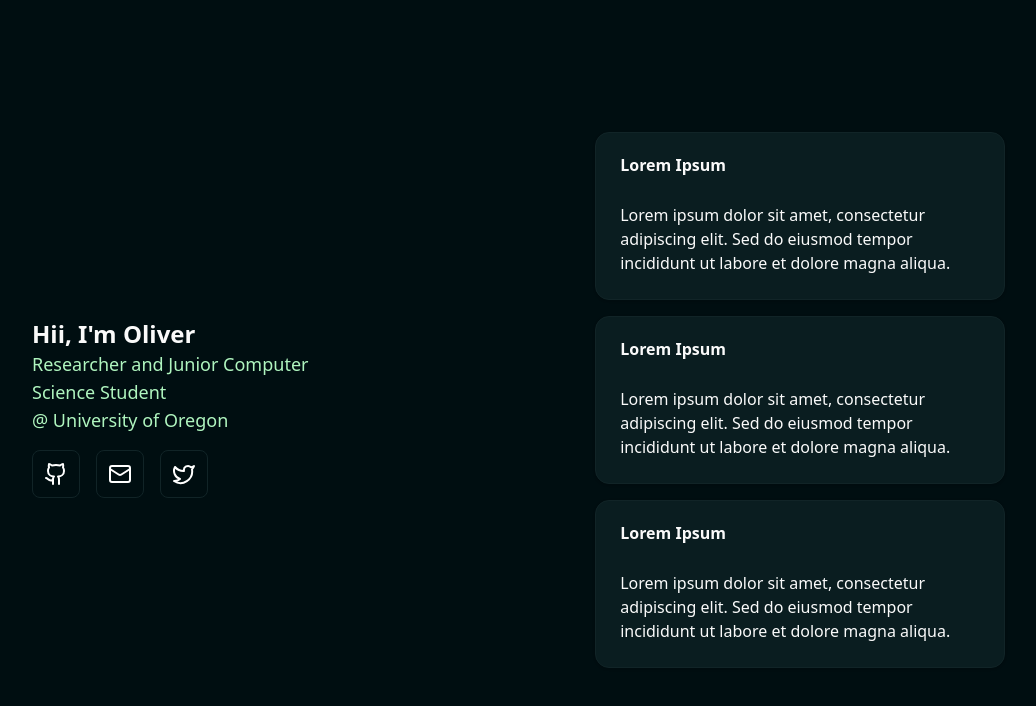
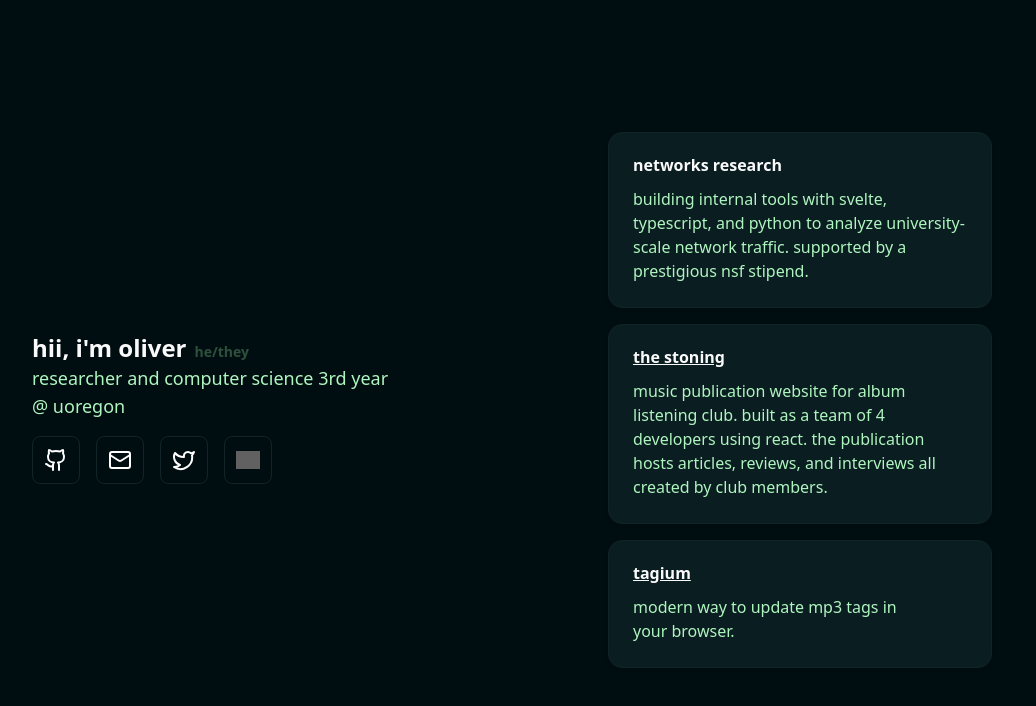
Before and after one commit to flamboh/olidotboo, a Next.js app: page / in a window 1280 px wide. Shown: the top 706 px of the page, without its empty margins (96-1132 px from the left). Built offline with nearby package versions, Linux system fonts and the light colour scheme; grey boxes are pictures that could not be loaded.

Commit message:
better copy

```diff
--- a/src/app/page.tsx
+++ b/src/app/page.tsx
@@ -5,19 +5,21 @@ import Image from "next/image";
 
 export default function Home() {
   return (
-    <div className="font-sans min-h-screen items-center justify-center bg-background grid grid-cols-2 mx-[10vw] space-x-[10vw] overflow-hidden">
+    <div className="font-sans min-h-screen md:items-center md:justify-center bg-background md:grid md:grid-cols-2 md:mx-[10vw] mx-[5vw] md:space-x-[10vw] overflow-hidden flex flex-col items-center justify-center md:gap-y-0 gap-y-4">
       <div className="col-span-1 flex flex-col">
         <div className="flex flex-col rounded-md py-4 w-full">
-          <h1 className="text-2xl font-bold text-foreground">
-            {"Hii, I'm Oliver"}
+          <h1 className="text-2xl font-bold text-foreground flex items-baseline gap-2">
+            {"hii, i'm oliver"}
+            <span className="text-muted text-pretty text-sm">he/they</span>
           </h1>
+
           <h2 className="text-lg text-accent-foreground text-pretty">
-            {"Researcher and Junior Computer Science Student"}
+            {"researcher and computer science 3rd year"}
             <br />
-            {"@ University of Oregon"}
+            {"@ uoregon"}
           </h2>
         </div>
-        <div className="flex items-center gap-4">
+        <div className="flex items-center gap-4 md:justify-start justify-center">
           <Button variant="ghost" className="p-2 m-0 border size-12" asChild>
             <Link
               href="https://github.com/flamboh"
@@ -63,39 +65,73 @@ export default function Home() {
               />
             </Link>
           </Button>
+          <Button variant="ghost" className="p-2 m-0 border size-12" asChild>
+            <Link
+              href="https://instagram.com/flamb0h"
+              target="_blank"
+              rel="noopener noreferrer"
+            >
+              <Image
+                src="/instagram.svg"
+                alt="Email"
+                width={24}
+                height={24}
+                className="invert"
+              />
+            </Link>
+          </Button>
         </div>
       </div>
-      <div className="col-span-1 flex flex-col gap-4 items-center">
-        <Card className="w-[80%]">
+      <div className="col-span-1 flex flex-col gap-y-4 items-center">
+        <Card className="w-[min(90vw,24rem)] gap-y-2">
           <CardHeader>
-            <CardTitle>Lorem Ipsum</CardTitle>
+            <CardTitle>networks research</CardTitle>
           </CardHeader>
           <CardContent>
-            <p>
-              Lorem ipsum dolor sit amet, consectetur adipiscing elit. Sed do
-              eiusmod tempor incididunt ut labore et dolore magna aliqua.
+            <p className="text-pretty text-primary">
+              building internal tools with svelte, typescript, and python to
+              analyze university-scale network traffic. supported by a
+              prestigious nsf stipend.
             </p>
           </CardContent>
         </Card>
-        <Card className="w-[80%]">
+        <Card className="w-[min(90vw,24rem)] gap-y-2">
           <CardHeader>
-            <CardTitle>Lorem Ipsum</CardTitle>
+            <CardTitle>
+              <Link
+                href="https://thestoning.net"
+                target="_blank"
+                rel="noopener noreferrer"
+                className="underline"
+              >
+                the stoning
+              </Link>
+            </CardTitle>
           </CardHeader>
           <CardContent>
-            <p>
-              Lorem ipsum dolor sit amet, consectetur adipiscing elit. Sed do
-              eiusmod tempor incididunt ut labore et dolore magna aliqua.
+            <p className="text-pretty text-primary">
+              music publication website for album listening club. built as a
+              team of 4 developers using react. the publication hosts articles,
+              reviews, and interviews all created by club members.
             </p>
           </CardContent>
         </Card>
-        <Card className="w-[80%]">
+        <Card className="w-[min(90vw,24rem)] gap-y-2">
           <CardHeader>
-            <CardTitle>Lorem Ipsum</CardTitle>
+            <CardTitle>
+              <Link
+                href="https://tagium.oli.boo"
+                target="_blank"
+                rel="noopener noreferrer"
+                className="underline"
+              >
+                tagium
+              </Link>
+            </CardTitle>
           </CardHeader>
           <CardContent>
-            <p>
-              Lorem ipsum dolor sit amet, consectetur adipiscing elit. Sed do
-              eiusmod tempor incididunt ut labore et dolore magna aliqua.
+            <p className="text-pretty text-primary">
+              modern way to update mp3 tags in your browser.
             </p>
           </CardContent>
         </Card>
```
